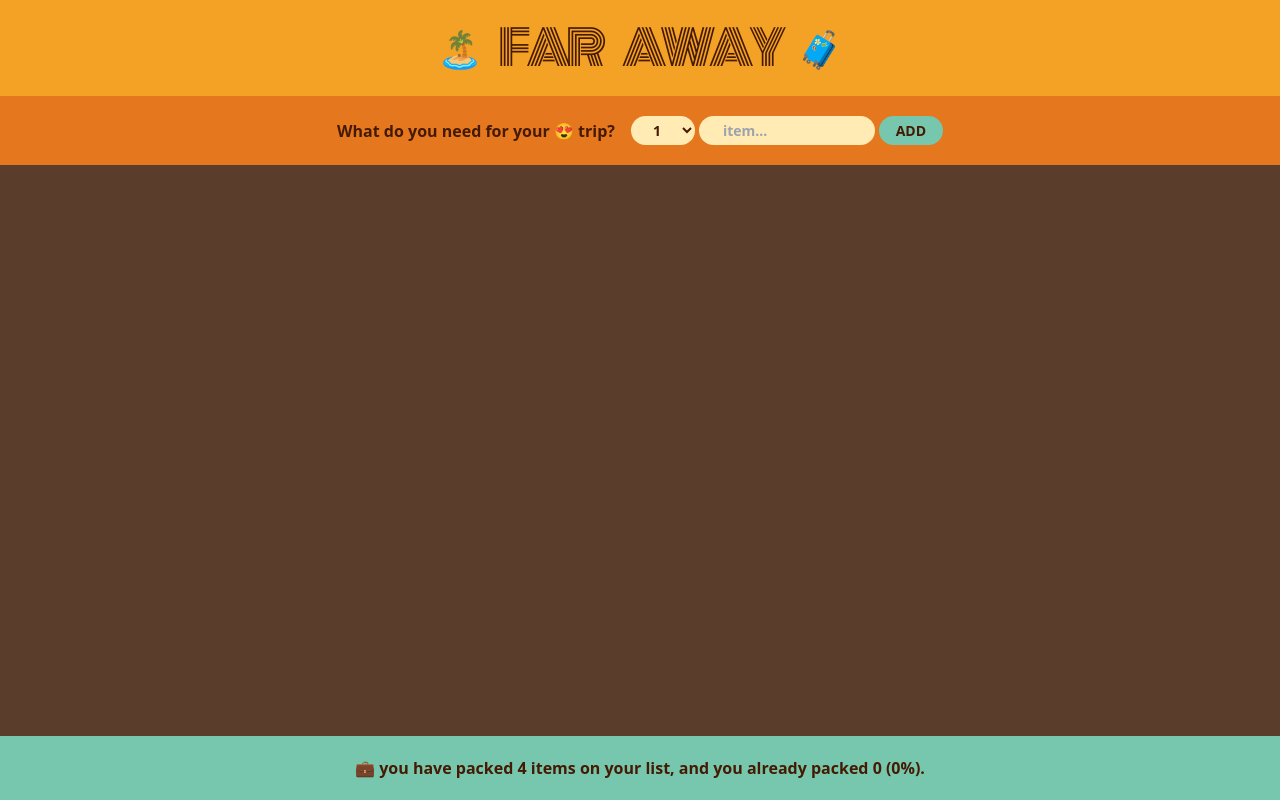
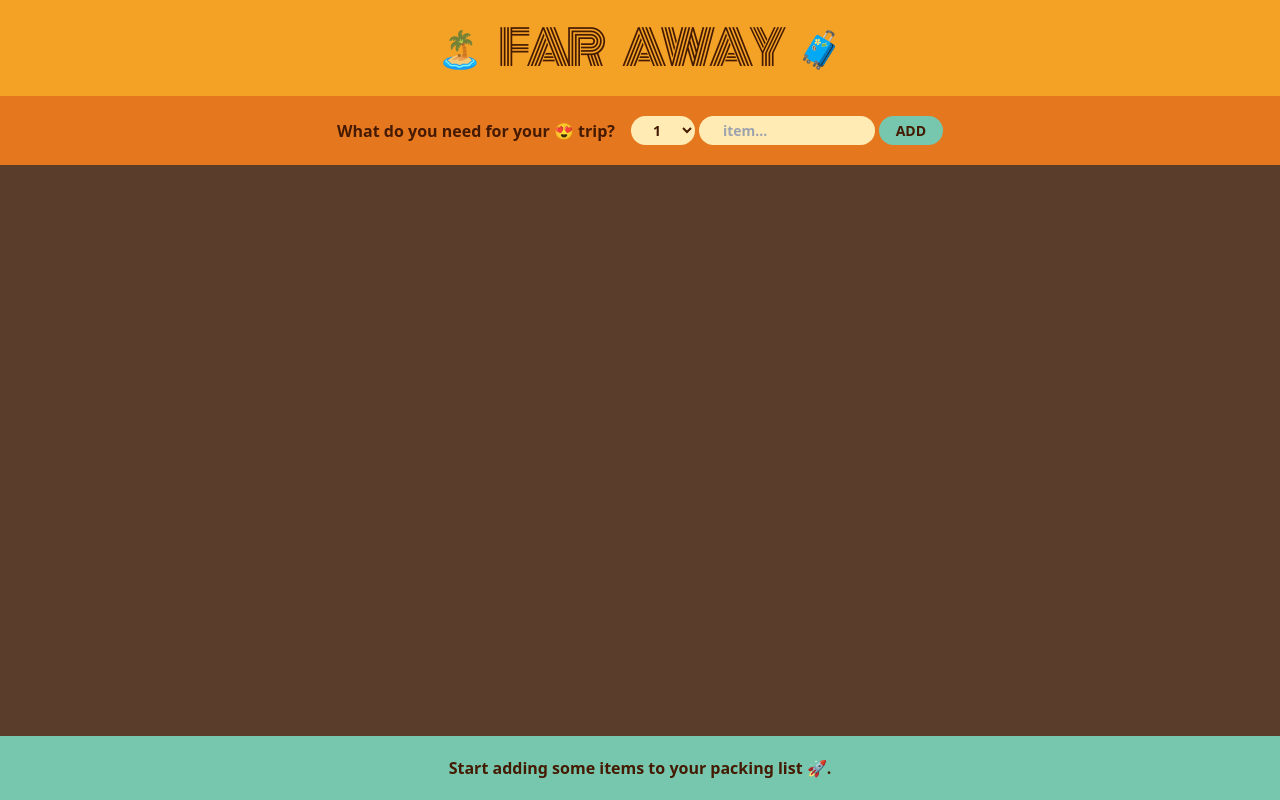
Before and after one commit to m-honarzade/Far-Away-Mini-App, a React (Vite) app: page / in a window 1280 px wide. Built offline with nearby package versions, Linux system fonts and the light colour scheme.

Commit message:
adding footer functionality

```diff
--- a/src/App.jsx
+++ b/src/App.jsx
@@ -39,7 +39,7 @@ function App() {
         onDeleteItem={deleteItemHandler}
         onPackedItem={packedItemHandler}
       />
-      <Footer />
+      <Footer items={items} />
     </div>
   );
 }
--- a/src/layout/Footer.jsx
+++ b/src/layout/Footer.jsx
@@ -1,8 +1,25 @@
-const Footer = () => {
+const Footer = ({ items }) => {
+  console.log(items.length);
+  if (!items.length)
+    return (
+      <div className="bg-[#76c7ad] flex justify-center items-center mt-auto h-16">
+        <p className="font-bold text-amber-950 text-sm md:text-base px-[2.5] md:px-0 ">
+          Start adding some items to your packing list 🚀.
+        </p>
+      </div>
+    );
+
+  const itemsNum = items.length;
+  const packedItems = items.filter((item) => item.packed).length;
+  const packedItemsPercentage = Math.round((packedItems / itemsNum) * 100);
+
   return (
     <div className="bg-[#76c7ad] flex justify-center items-center mt-auto h-16">
       <p className="font-bold text-amber-950 text-sm md:text-base px-[2.5] md:px-0 ">
-        💼 you have packed 4 items on your list, and you already packed 0 (0%).
+        {packedItemsPercentage === 100
+          ? `You got everything. Ready to go ✈`
+          : ` 💼 you have packed ${itemsNum} items on your list, and you already packed
+        ${packedItems} (${packedItemsPercentage}%).`}
       </p>
     </div>
   );
```
